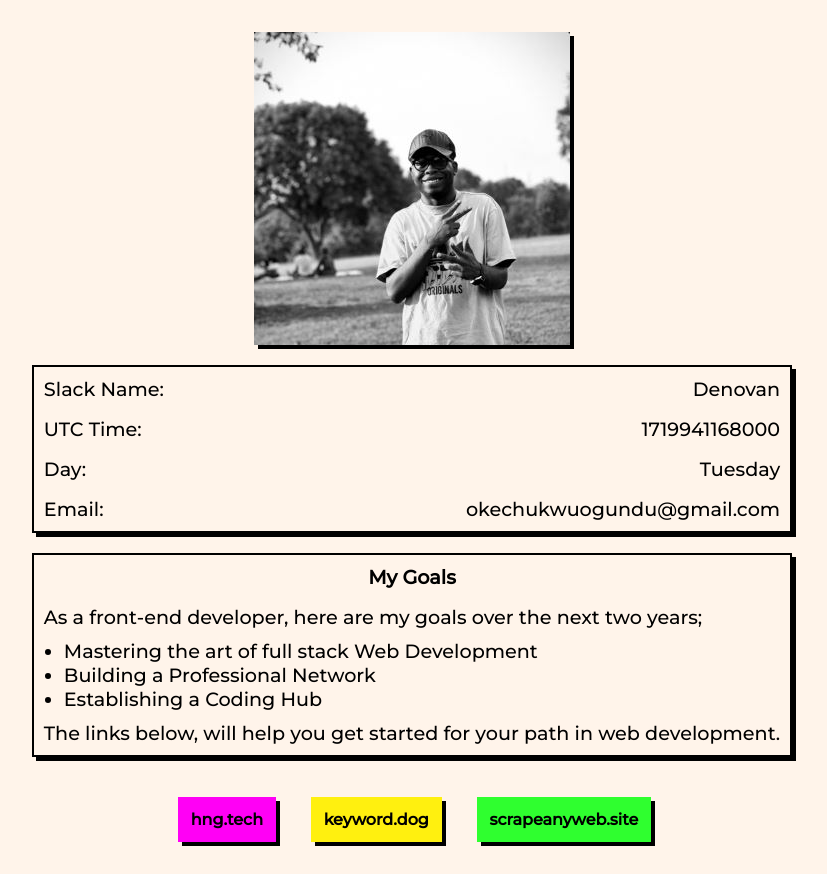
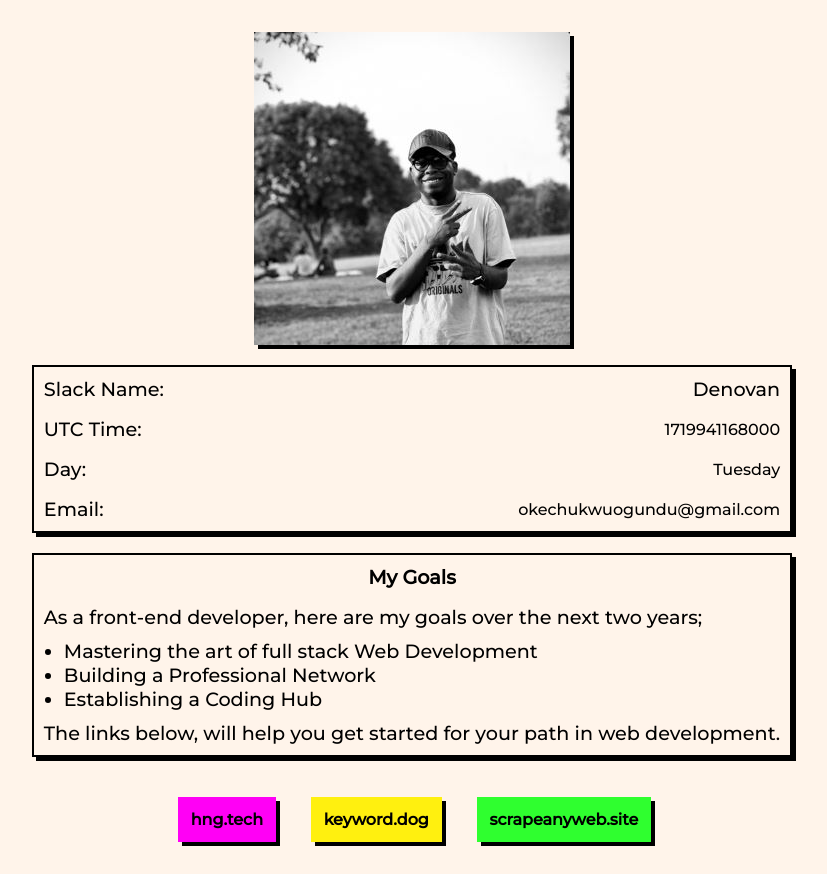
Before and after one commit to denovan6k/hng11-stage-1-task, a plain HTML site: page index.html in a window 1280 px wide. Shown: the whole page, without its empty margins (228-1055 px from the left). Drawn offline with Linux system fonts and the light colour scheme.

Commit message:
fifth commit

```diff
--- a/styles.css
+++ b/styles.css
@@ -12,7 +12,8 @@ body {
     flex-direction: column;
     align-items: center;
     justify-content: center;
-
+    min-height: 100vh;
+    margin: 0;
     padding: 2rem;
     background: #FFF4EA;
 }
@@ -87,9 +88,9 @@ ul[data-testid="list"]{
 }
 
 span[data-testid="slackID"],
-span[data-testid="myTrack"],
-span[data-testid="currentDayOfTheWeek"],
-span[data-testid="currentUTCTime"] {
+span[data-testid="slackEmail"],
+span[data-testid="currentDay"],
+span[data-testid="currentTimeUTC"] {
     font-size: 1rem;
 }
 
```
